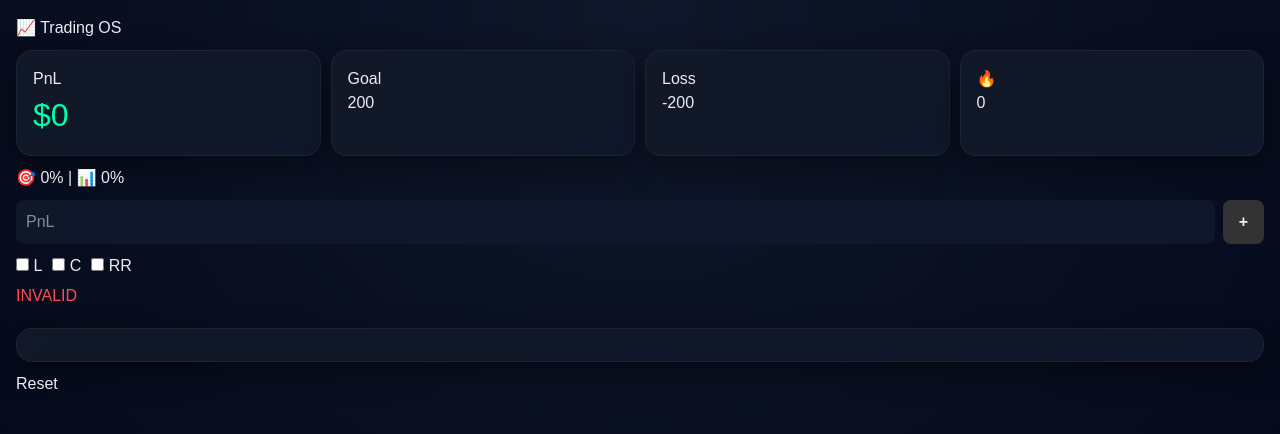
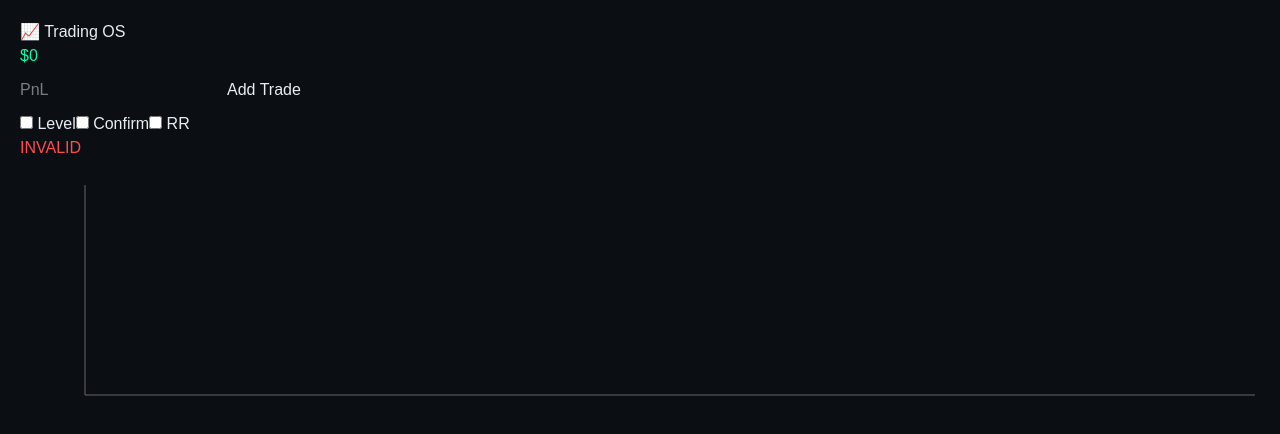
Before and after one commit to elinstallatorholmgren-collab/trading-app, a Next.js app: page / in a window 1280 px wide. Shown: the top 434 px of the page. Built offline with nearby package versions, Linux system fonts and the light colour scheme.

Commit message:
fix: debugged version

```diff
--- a/app/page.tsx
+++ b/app/page.tsx
@@ -1,6 +1,6 @@
 "use client";
 
-import { useMemo, useState, useEffect } from "react";
+import { useMemo, useState } from "react";
 import dynamic from "next/dynamic";
 
 const LineChart = dynamic(() => import("recharts").then(m => m.LineChart), { ssr: false });
@@ -23,25 +23,6 @@ export default function TradingApp() {
     rr: false,
   });
 
-  const [waiting, setWaiting] = useState(false);
-  const [locked, setLocked] = useState(false);
-  const [flash, setFlash] = useState<"" | "green" | "red">("");
-  const [streak, setStreak] = useState(0);
-
-  const [goalHit, setGoalHit] = useState(false);
-  const [lossHit, setLossHit] = useState(false);
-
-  const todayKey = new Date().toISOString().slice(0, 10);
-
-  useEffect(() => {
-    const saved = localStorage.getItem("trades_" + todayKey);
-    if (saved) setTrades(JSON.parse(saved));
-  }, [todayKey]);
-
-  useEffect(() => {
-    localStorage.setItem("trades_" + todayKey, JSON.stringify(trades));
-  }, [trades, todayKey]);
-
   const isValid =
     checklist.level && checklist.confirmation && checklist.rr;
 
@@ -55,82 +36,20 @@ export default function TradingApp() {
       return a + t.pnl;
     }, 0);
 
-    const wins = trades.filter(t => t.pnl > 0).length;
-    const winrate = trades.length
-      ? Math.round((wins / trades.length) * 100)
-      : 0;
-
-    return { totalPnL, equity, winrate };
+    return { totalPnL, equity };
   }, [trades]);
 
-  // 🎯 PERFECT DAY
-  const perfectDay =
-    stats.totalPnL > 0 &&
-    discipline(trades) >= 80 &&
-    !lossHit;
+  const handleAddTrade = () => {
+    if (!pnl) return;
 
-  function discipline(trades: any[]) {
-    return trades.length
-      ? Math.round(
-          (trades.filter(t => t.valid).length / trades.length) * 100
-        )
-      : 0;
-  }
+    const tradePnL = parseFloat(pnl);
 
-  useEffect(() => {
-    if (stats.totalPnL >= dailyGoal && !goalHit) {
-      setLocked(true);
-      setGoalHit(true);
-      setFlash("green");
-      setTimeout(() => setFlash(""), 1000);
-    }
+    setTrades((prev) => [
+      ...prev,
+      { pnl: tradePnL, valid: isValid },
+    ]);
 
-    if (stats.totalPnL <= dailyLossLimit && !lossHit) {
-      setLocked(true);
-      setLossHit(true);
-      setFlash("red");
-      setTimeout(() => setFlash(""), 1000);
-    }
-  }, [stats.totalPnL, dailyGoal, dailyLossLimit]);
-
-  const handleAddTrade = () => {
-    if (!pnl || locked) return;
-
-    setWaiting(true);
-
-    setTimeout(() => {
-      const tradePnL = parseFloat(pnl);
-
-      const newTrade = {
-        pnl: tradePnL,
-        valid: isValid,
-        time: new Date().getHours(),
-      };
-
-      if (isValid) {
-        setFlash("green");
-        setStreak((s) => s + 1);
-      } else {
-        setFlash("red");
-        setStreak(0);
-      }
-
-      setTimeout(() => setFlash(""), 600);
-
-      setTrades((prev) => [...prev, newTrade]);
-      setPnl("");
-      setChecklist({ level: false, confirmation: false, rr: false });
-      setWaiting(false);
-    }, 400);
-  };
-
-  const resetDay = () => {
-    setTrades([]);
-    setLocked(false);
-    setStreak(0);
-    setGoalHit(false);
-    setLossHit(false);
-    localStorage.removeItem("trades_" + todayKey);
+    setPnl("");
   };
 
   const chartData = stats.equity.map((v, i) => ({
@@ -138,133 +57,56 @@ export default function TradingApp() {
     equity: v,
   }));
 
-  const card = {
-    background: "linear-gradient(145deg, #111827, #0f172a)",
-    padding: 16,
-    borderRadius: 16,
-    boxShadow: "0 10px 30px rgba(0,0,0,0.4)",
-    border: "1px solid rgba(255,255,255,0.05)",
-    flex: 1,
-    minWidth: 120
-  };
-
   return (
     <div style={{
-      padding: 16,
+      padding: 20,
       fontFamily: "Arial",
-      background: "radial-gradient(circle at top, #0f172a, #020617)",
+      background: "#0b0f14",
       color: "#e6edf3",
       minHeight: "100vh"
     }}>
-      <h2 style={{ marginBottom: 10 }}>📈 Trading OS</h2>
+      <h1>📈 Trading OS</h1>
 
-      {/* PERFECT DAY */}
-      {perfectDay && (
-        <div style={{
-          background: "linear-gradient(135deg,#00ffaa,#00cc88)",
-          padding: 10,
-          borderRadius: 10,
-          marginBottom: 10,
-          color: "#000",
-          fontWeight: "bold",
-          textAlign: "center"
-        }}>
-          🏆 PERFECT DAY
-        </div>
-      )}
+      <h2 style={{
+        color: stats.totalPnL >= 0 ? "#00ffaa" : "#ff4d4f"
+      }}>
+        ${stats.totalPnL}
+      </h2>
 
-      {/* CARDS */}
-      <div style={{ display: "flex", gap: 10, flexWrap: "wrap" }}>
-
-        <div style={card}>
-          <p>PnL</p>
-          <h1 style={{
-            fontSize: 32,
-            color: stats.totalPnL >= 0 ? "#00ffaa" : "#ff4d4f"
-          }}>
-            ${stats.totalPnL}
-          </h1>
-        </div>
-
-        <div style={card}>
-          <p>Goal</p>
-          <input type="number" value={dailyGoal} onChange={(e)=>setDailyGoal(Number(e.target.value))}/>
-        </div>
-
-        <div style={card}>
-          <p>Loss</p>
-          <input type="number" value={dailyLossLimit} onChange={(e)=>setDailyLossLimit(Number(e.target.value))}/>
-        </div>
-
-        <div style={card}>
-          <p>🔥</p>
-          <h2>{streak}</h2>
-        </div>
-      </div>
-
-      <p style={{ marginTop: 10 }}>
-        🎯 {discipline(trades)}% | 📊 {stats.winrate}%
-      </p>
-
-      {/* INPUT */}
-      <div style={{ display: "flex", gap: 8, marginTop: 10 }}>
+      <div style={{ marginTop: 10 }}>
         <input
           type="number"
           value={pnl}
           onChange={(e) => setPnl(e.target.value)}
           placeholder="PnL"
-          style={{
-            flex: 1,
-            padding: 10,
-            borderRadius: 8,
-            background: "#0f172a",
-            color: "#fff"
-          }}
         />
-
-        <button
-          onClick={handleAddTrade}
-          disabled={locked || waiting || !isValid}
-          style={{
-            padding: "10px 16px",
-            background: isValid ? "#00ffaa" : "#333",
-            borderRadius: 8,
-            fontWeight: "bold"
-          }}
-        >
-          +
+        <button onClick={handleAddTrade}>
+          Add Trade
         </button>
       </div>
 
-      {/* CHECKLIST */}
-      <div style={{ display: "flex", gap: 10, marginTop: 10 }}>
-        <label><input type="checkbox" checked={checklist.level} onChange={(e)=>setChecklist({...checklist,level:e.target.checked})}/> L</label>
-        <label><input type="checkbox" checked={checklist.confirmation} onChange={(e)=>setChecklist({...checklist,confirmation:e.target.checked})}/> C</label>
+      <div style={{ marginTop: 10 }}>
+        <label><input type="checkbox" checked={checklist.level} onChange={(e)=>setChecklist({...checklist,level:e.target.checked})}/> Level</label>
+        <label><input type="checkbox" checked={checklist.confirmation} onChange={(e)=>setChecklist({...checklist,confirmation:e.target.checked})}/> Confirm</label>
         <label><input type="checkbox" checked={checklist.rr} onChange={(e)=>setChecklist({...checklist,rr:e.target.checked})}/> RR</label>
       </div>
 
       <p style={{
-        color: isValid ? "#00ffaa" : "#ff4d4f",
-        marginTop: 6
+        color: isValid ? "#00ffaa" : "#ff4d4f"
       }}>
         {isValid ? "VALID" : "INVALID"}
       </p>
 
-      {/* CHART */}
-      <div style={{ marginTop: 20, ...card }}>
+      <div style={{ height: 250, marginTop: 20 }}>
         <ResponsiveContainer>
           <LineChart data={chartData}>
             <XAxis dataKey="trade" />
             <YAxis />
             <Tooltip />
-            <Line dataKey="equity" stroke="#00ffaa" dot={false}/>
+            <Line dataKey="equity" stroke="#00ffaa" />
           </LineChart>
         </ResponsiveContainer>
       </div>
-
-      <button onClick={resetDay} style={{ marginTop: 10 }}>
-        Reset
-      </button>
     </div>
   );
 }
```
